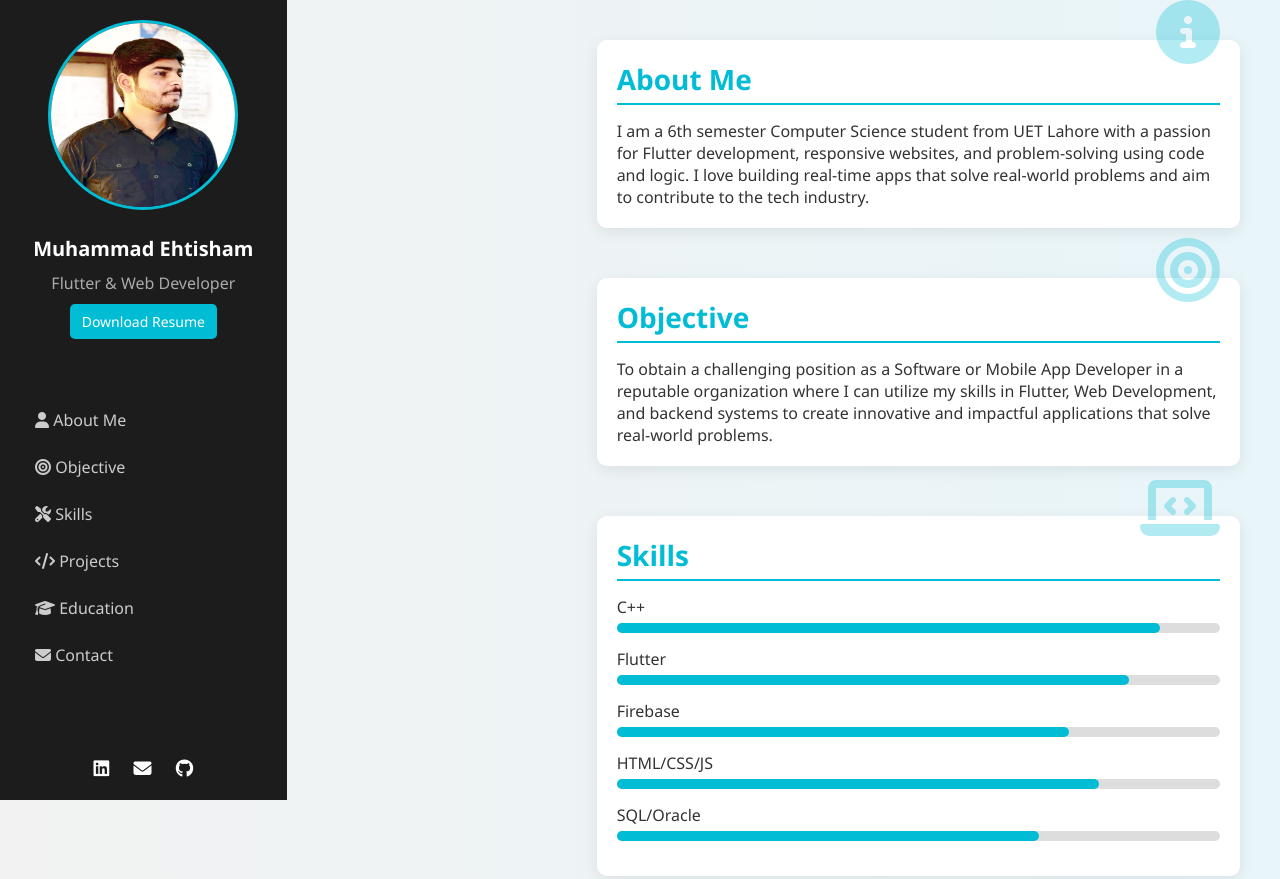
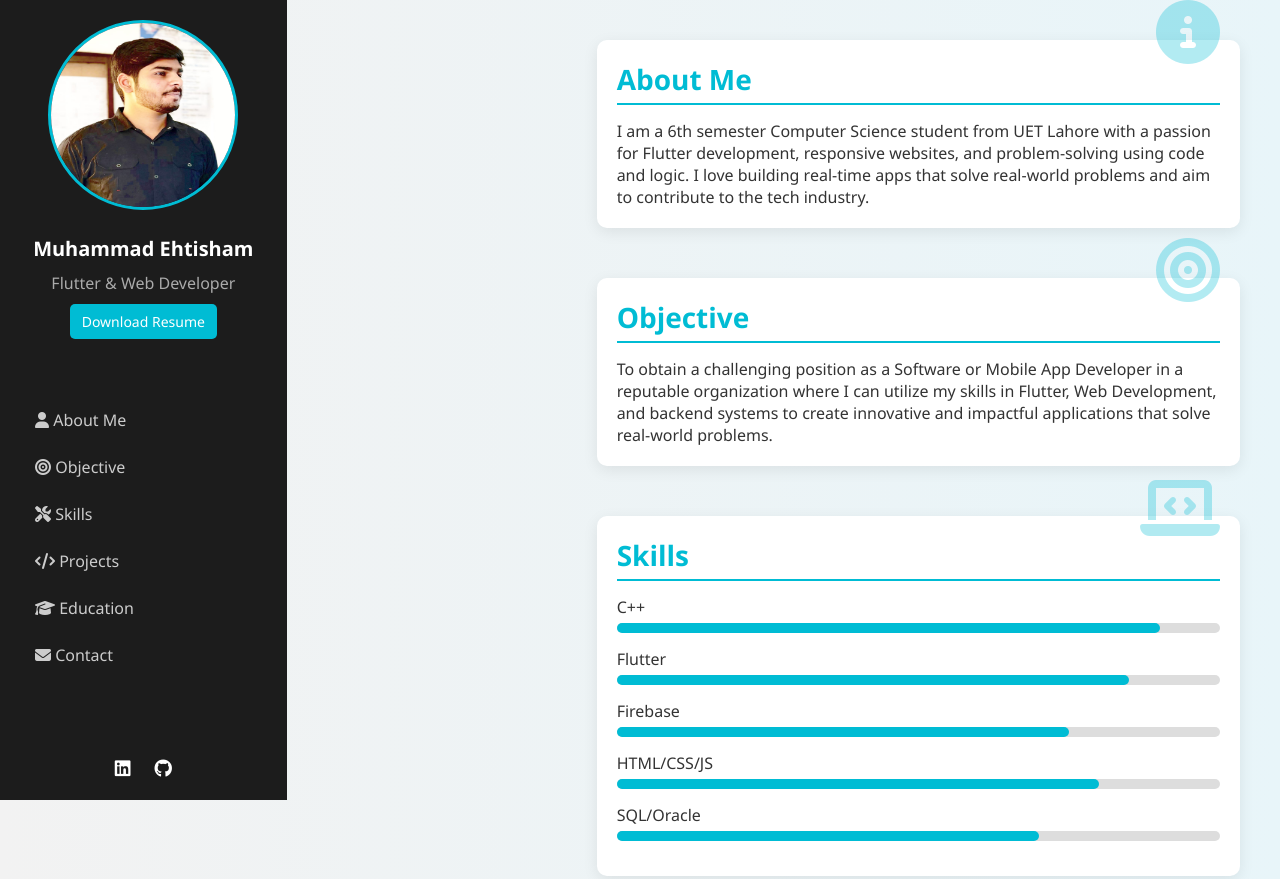
Before and after one commit to MuhammadEhtisham12/M.EHTISHAM-PORTFOLIO, a plain HTML site: page index.html in a window 1280 px wide. Shown: the top 879 px of the page. Drawn offline with nearby package versions, Linux system fonts and the light colour scheme.

Commit message:
updated something

```diff
--- a/index.html
+++ b/index.html
@@ -202,8 +202,7 @@
       </nav>
       <div class="social-icons">
         <a href="https://linkedin.com/in/muhammad-ehtisham-2019ba307" target="_blank"><i class="fab fa-linkedin"></i></a>
-        <a href="mailto:chaudharyehtisham4@gmail.com"><i class="fas fa-envelope"></i></a>
-        <a href="#"><i class="fab fa-github"></i></a>
+        <a href="https://github.com/MuhammadEhtisham12/M.EHTISHAM-PORTFOLIO.git"><i class="fab fa-github"></i></a>
       </div>
     </aside>
     <main class="main-content">
```
